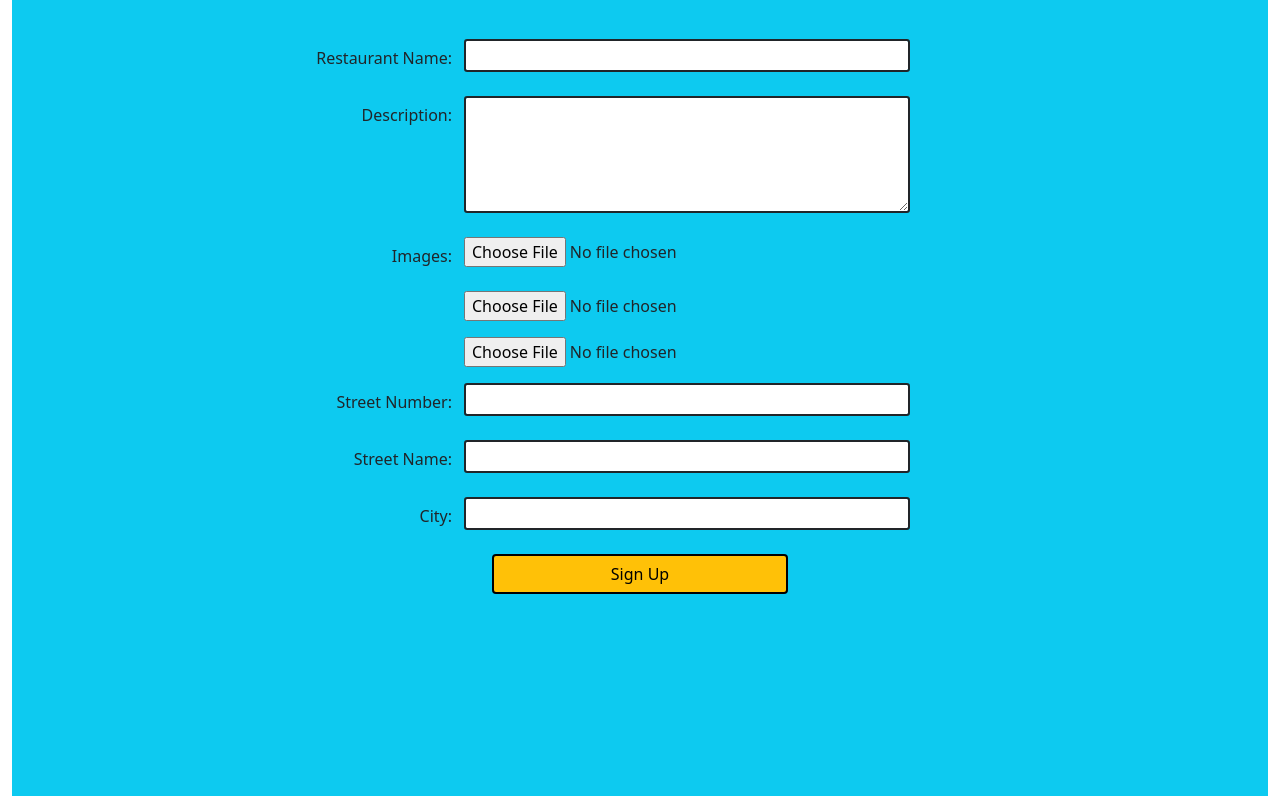
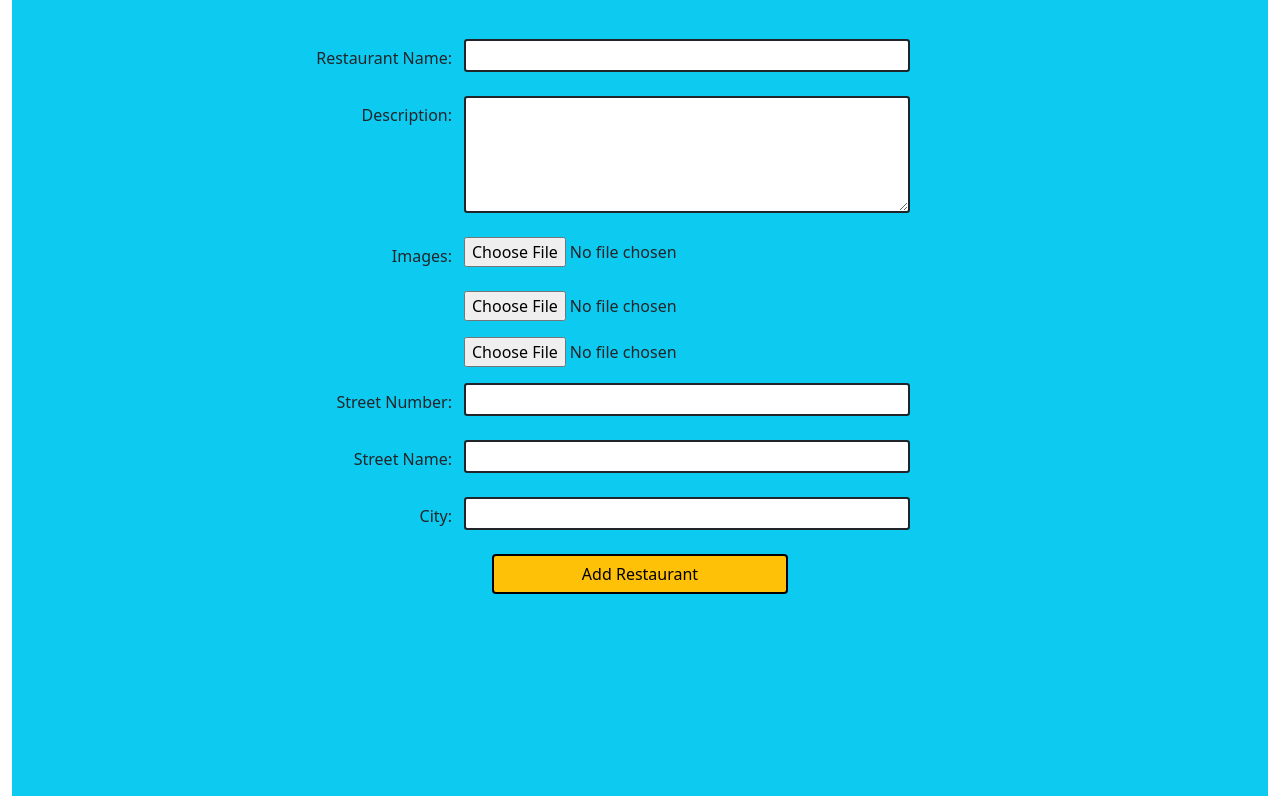
Before and after one commit to DanielVenter/RestaurantRater, a Django app: page /restaurantrater/profile/add_restaurant/ in a window 1280 px wide. Shown: the part 227-1023 px from the top of the page. Run offline with Django 4.2, Linux system fonts and the light colour scheme; the visitor is signed in with stand-in values (Sample User, id 1); some libraries are stand-ins or nearby versions.

Commit message:
fixed form button
fixed error where form button text didnt change dynamically

```diff
--- a/templates/RestaurantRaterApp/edit_profile.html
+++ b/templates/RestaurantRaterApp/edit_profile.html
@@ -23,7 +23,6 @@
                 {% else %}
                     <small id="invalid_username" style="display:none">Username does not exist.</small>
                 {% endif %}
-
                 <small id="invalid_address" style="display:none">{{ invalid_address }}</small>
 
                 <div class="row p-3 text-center nospace">
--- a/templates/RestaurantRaterApp/form_inner.html
+++ b/templates/RestaurantRaterApp/form_inner.html
@@ -6,5 +6,5 @@
 {% include 'RestaurantRaterApp/form_col.html' with form=f1 %}
 {% include 'RestaurantRaterApp/form_col.html' with form=f2 %}
 <div class="form-group row d-flex justify-content-center align-items-center flex-column mt-3">
-    <input type="submit" class="btn btn-warning w-25" name="submit" value="Sign Up" id="id_submit"/>
+    <input type="submit" class="btn btn-warning w-25" name="submit" value="{{ submit_text }}" id="id_submit"/>
 </div>
--- a/templates/RestaurantRaterApp/signup.html
+++ b/templates/RestaurantRaterApp/signup.html
@@ -27,7 +27,7 @@
             <small id="invalid_address" style="display:none">{{ invalid_address }}</small>
 
             <form id="user_form" method="post" action="{% url 'RestaurantRaterApp:signup' %}" enctype="multipart/form-data">
-                {% include 'RestaurantRaterApp/form_inner.html' with f1=user_form f2=signup_form %}
+                {% include 'RestaurantRaterApp/form_inner.html' with f1=user_form f2=signup_form submit_text="Sign Up" %}
             </form>
         </div>
         <script src="https://kit.fontawesome.com/368c407229.js" crossorigin="anonymous"></script>
```
Lines whose indentation alone changed are shown as unchanged.
